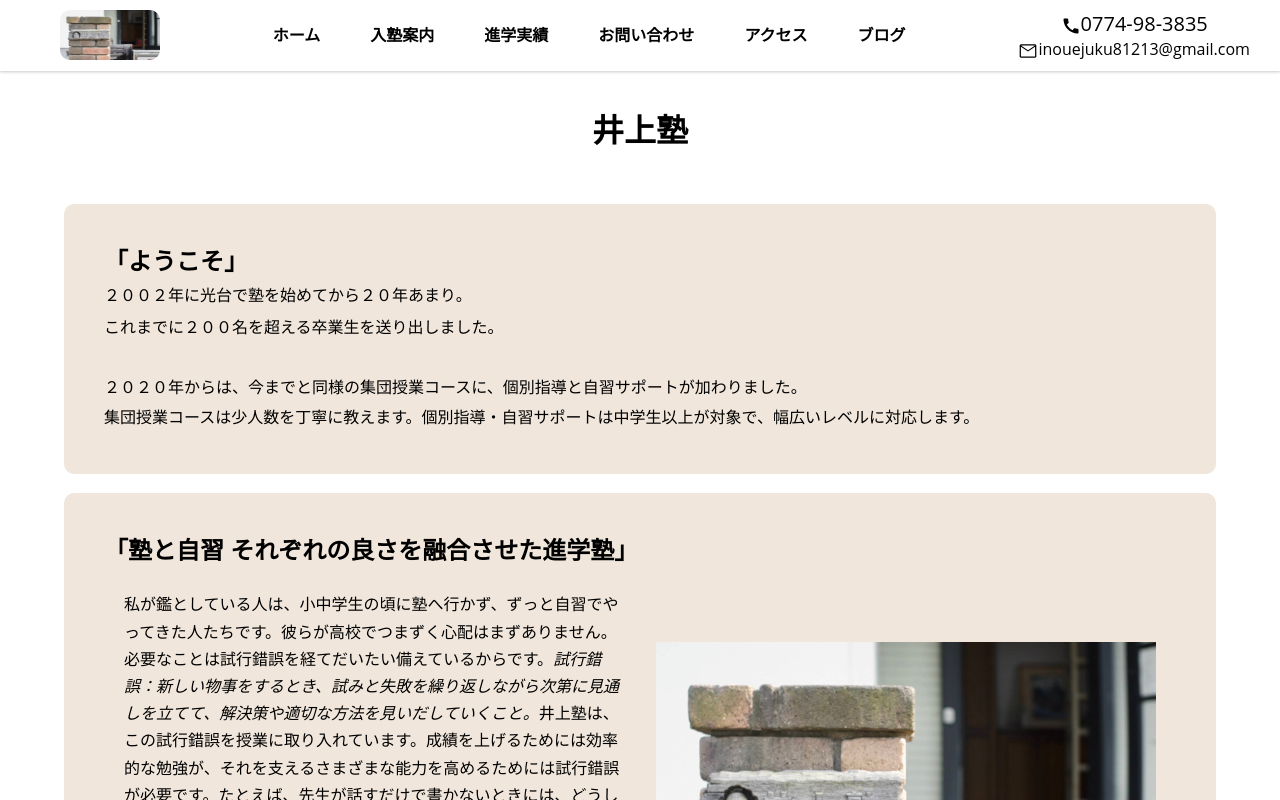
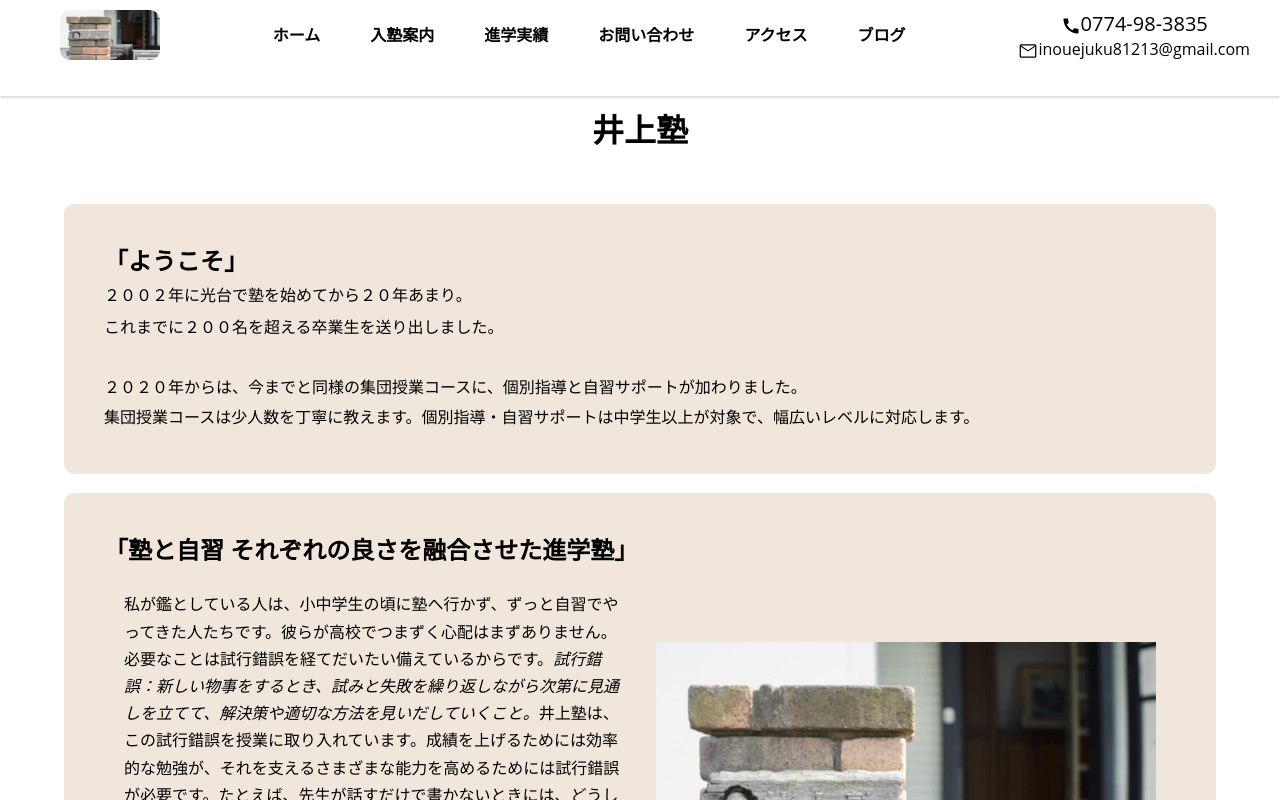
Before and after one commit to KitchenKittens/inouejuku, a plain HTML site: page index.html in a window 1280 px wide. Shown: the top 800 px of the page. Drawn offline with nearby package versions, Linux system fonts and the light colour scheme; no server answers.

Commit message:
Update root.css

```diff
--- a/CSS/root.css
+++ b/CSS/root.css
@@ -51,7 +51,7 @@ section a {
 /* Navbar */
 .navbar {
     width: 100%;
-    height: auto;
+    height: 12%;
     background-color: rgba(255,255,255,1);
     padding: 10px;
     box-shadow: 0 1px 3px rgb(0 0 0 /10%), 0 2px 2px rgb(0 0 0 /6%), 0 0 2px rgb(0 0 0 /7%);
```
